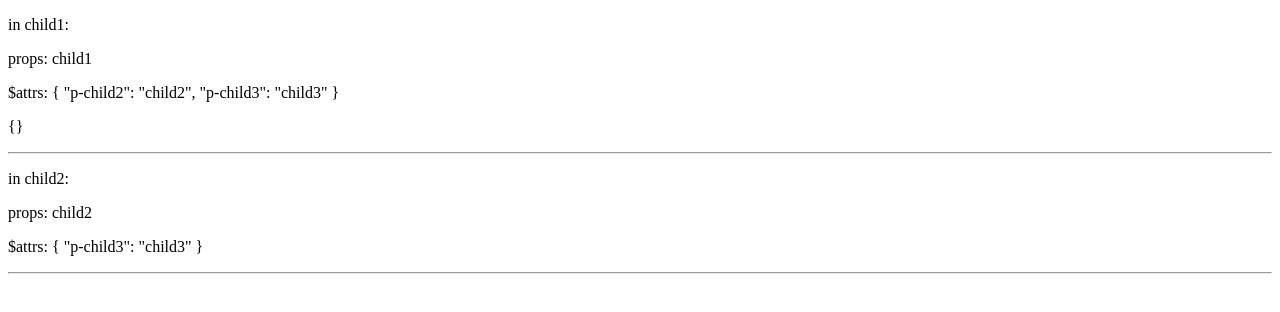
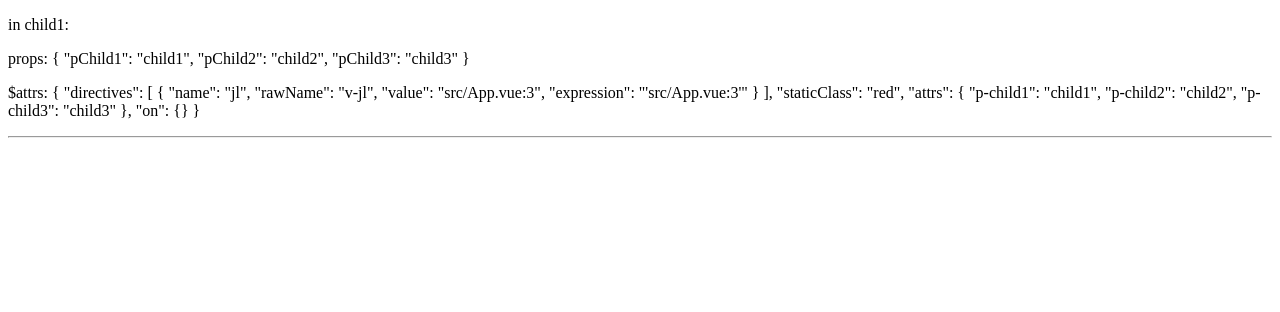
Before and after one commit to pengteling/vue-cli-demo, a Vue app: page / in a window 1280 px wide. Shown: the top 312 px of the page. Built offline with nearby package versions, Linux system fonts and the light colour scheme.

Commit message:
functional

```diff
--- a/src/components/Child1.vue
+++ b/src/components/Child1.vue
@@ -1,24 +1,20 @@
-<template>
+<template functional>
  <div class="child-1">
  <p>in child1:</p>
- <p>props: {{pChild1}}</p>
- <p>$attrs: {{$attrs}}</p>
- <p>{{$listeners}}</p>
+ <p>props: {{props}}</p>
+ <p>$attrs: {{data}}</p>
+
  <hr>
  <!-- C组件中能直接触发test的原因在于 B组件调用C组件时 使用 v-on 绑定了$listeners 属性 -->
  <!-- 通过v-bind 绑定$attrs属性，C组件可以直接获取到A组件中传递下来的props（除了B组件中props声明的） -->
- <child2 v-bind="$attrs"  v-on="$listeners"></child2>
+
  </div>
 </template>
 <script>
-import Child2 from './Child2.vue'
+
 export default {
-  props: ['pChild1'],
-  data () {
-    return {}
-  },
-  inheritAttrs: false,
-  components: { Child2 }
+  // props: ['pChild1']
+
   // mounted () {
   //   this.$emit('test1')
   // }
```
